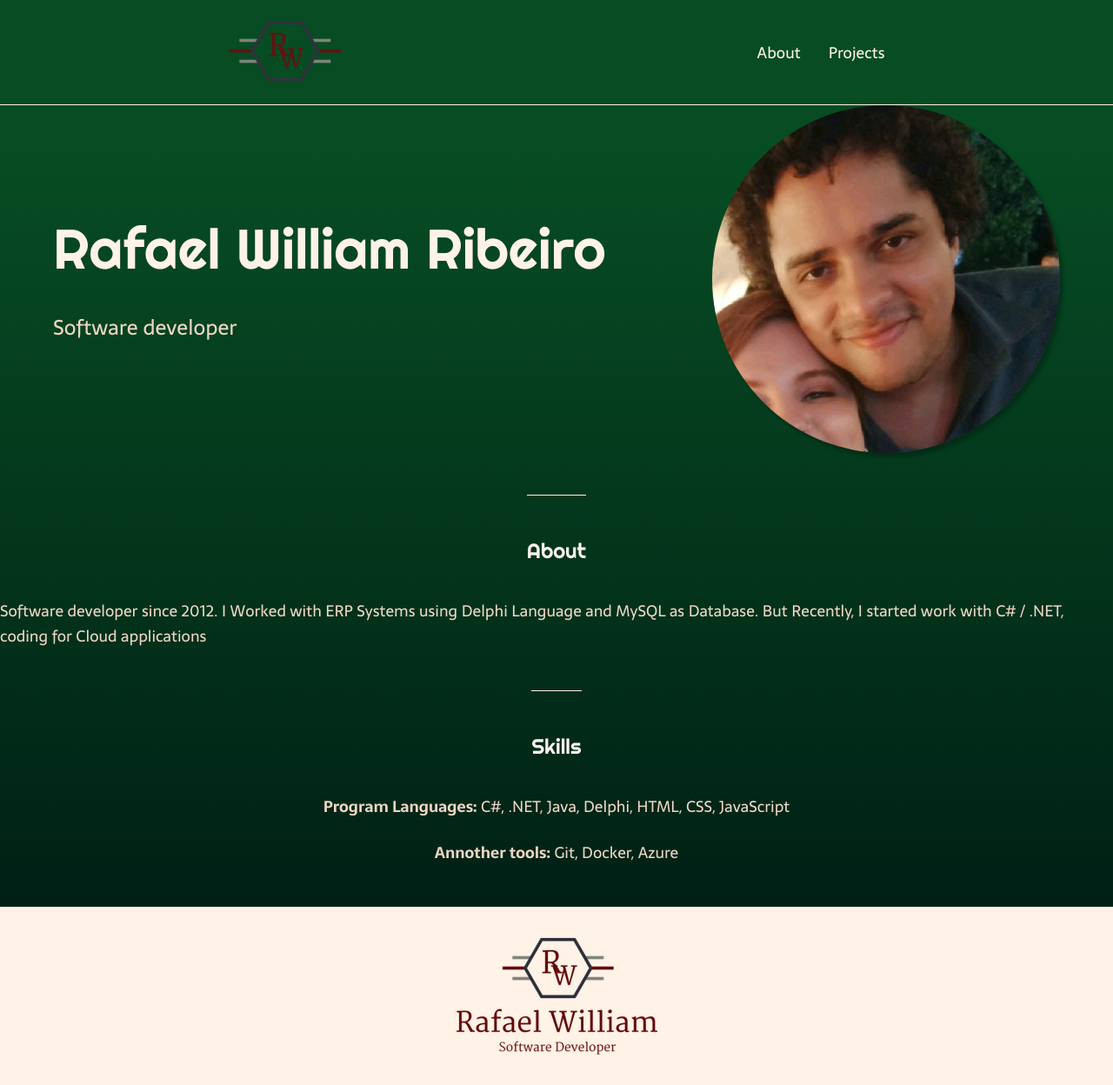
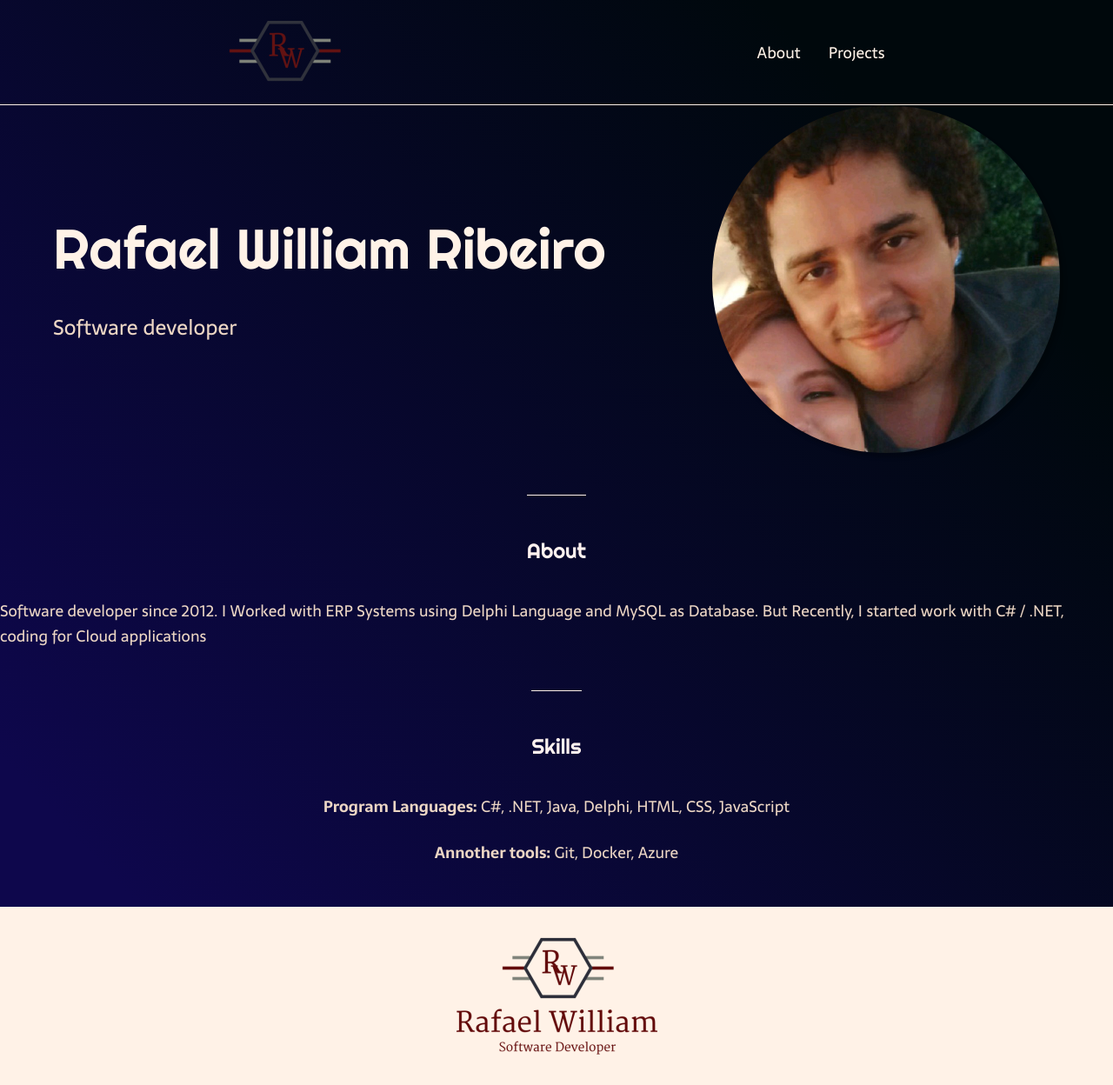
Before and after one commit to rafaelwribeiro/portifolio-rwribeiro, a PHP site: page / in a window 1280 px wide. Shown: the whole page at 87% size. Run offline with PHP 8.4, Linux system fonts and the light colour scheme.

Commit message:
Update style.css

```diff
--- a/style.css
+++ b/style.css
@@ -9,7 +9,7 @@
 
 body {
   font-size: 100%;
-  background: linear-gradient(0deg, #002015 16.62%, #074c23 85.61%);
+  background: linear-gradient(227deg, #00080c 16.62%, #0e074c 85.61%);
 }
 
 .header {
```
